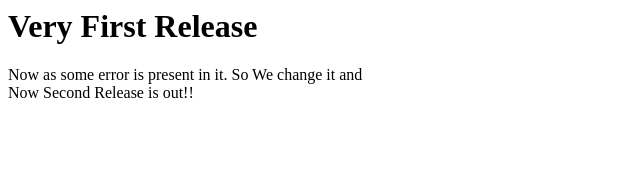
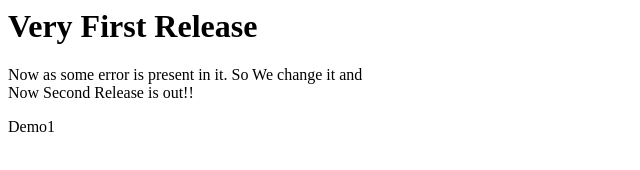
Before and after one commit to YatinGupta/gittest, a plain HTML site: page index.html in a window 1280 px wide. Shown: the full height of the page, 0-640 px from the left. Drawn offline with Linux system fonts and the light colour scheme.

Commit message:
demo1 added
change in master

```diff
--- a/index.html
+++ b/index.html
@@ -4,5 +4,7 @@
 		<h1>Very First Release</h1>
 
 		<p>Now as some error is present in it. So We change it and <br/> Now Second Release is out!!</p>
+
+		<p>Demo1</p>
 	</body>
 </html>
```
